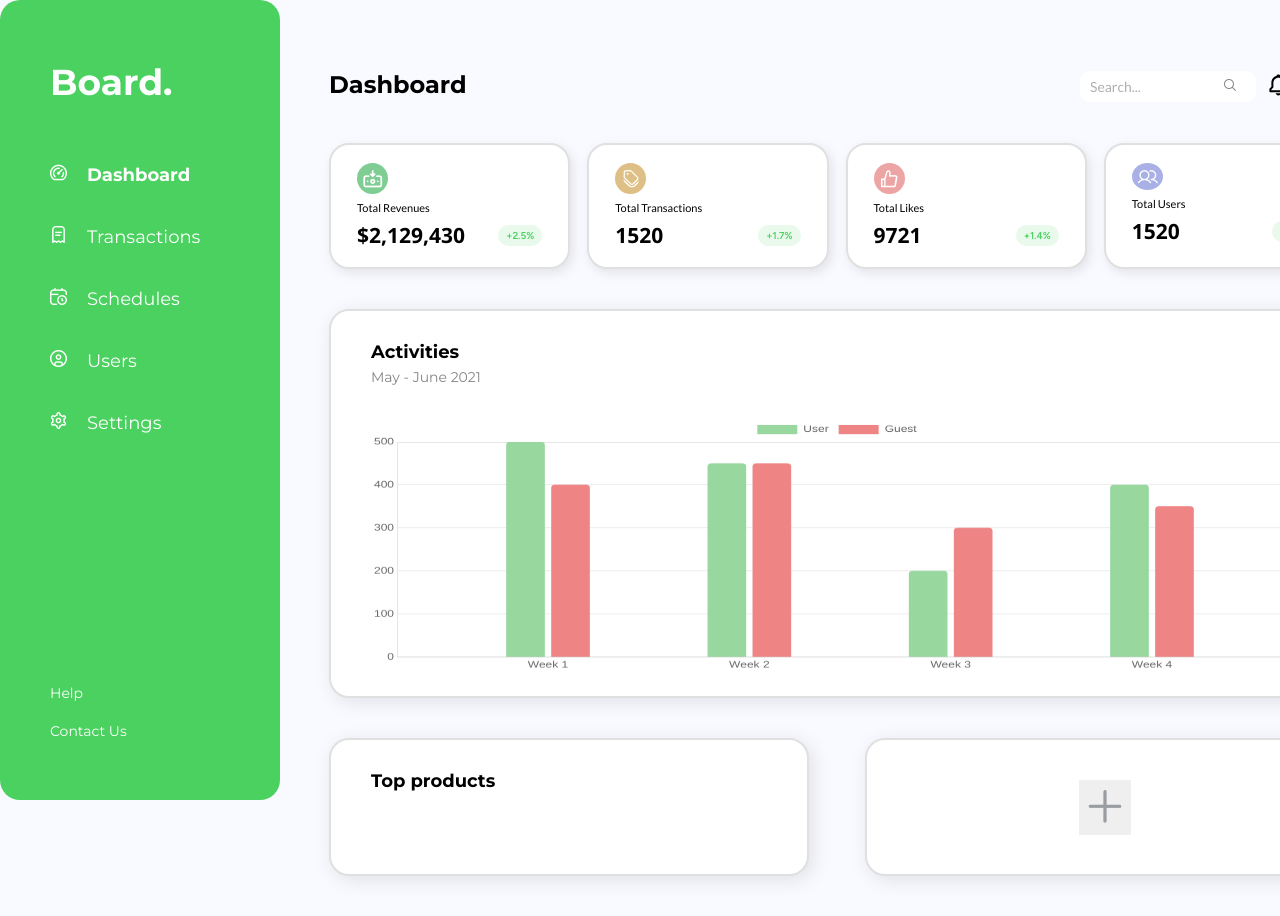
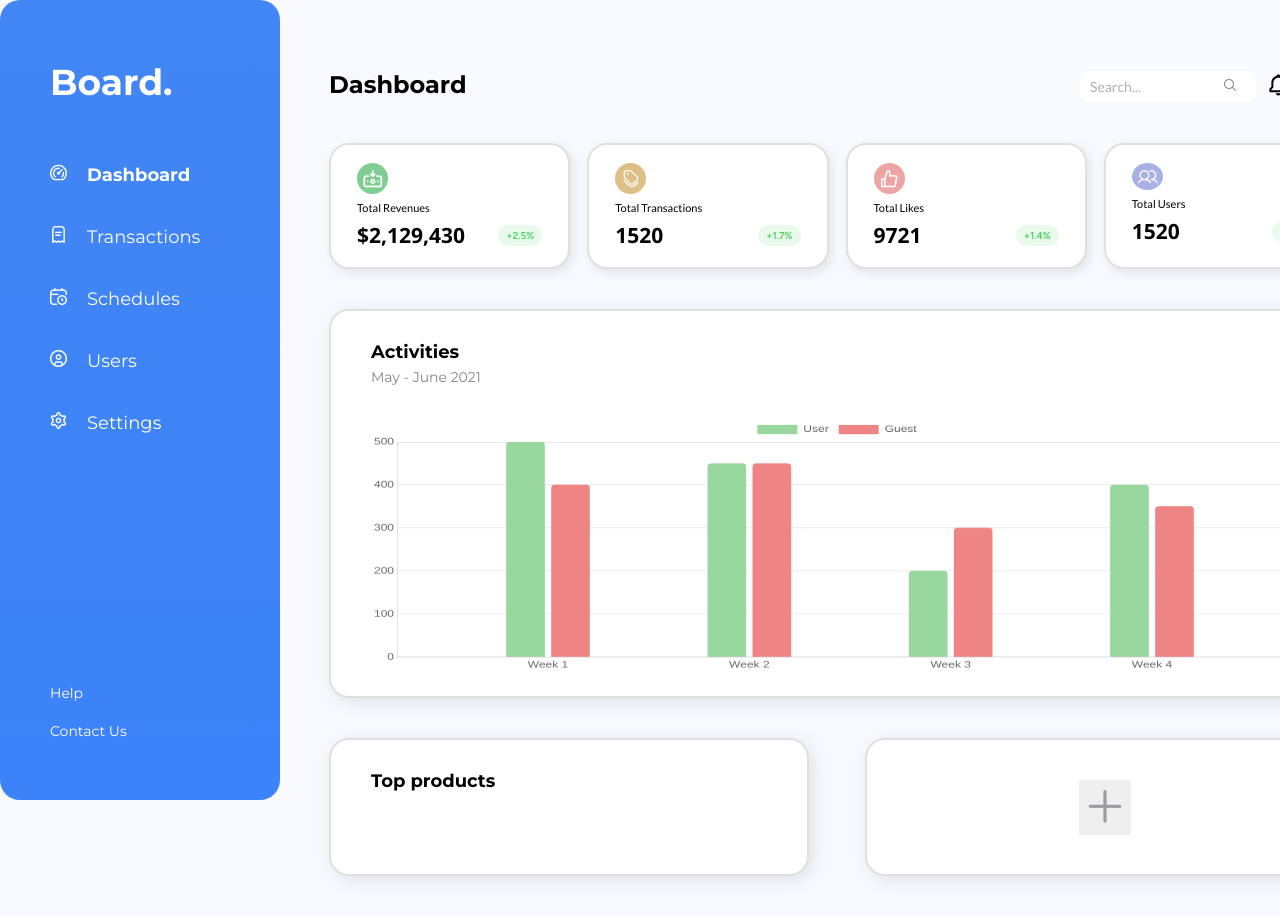
Before and after one commit to Nehapandey-dotcom/dashboard, a React (Create React App) app: page /#/Landing in a window 1280 px wide. Shown: the top 916 px of the page. Built offline with nearby package versions, Linux system fonts and the light colour scheme.

Commit message:
background chnges

```diff
--- a/src/App.css
+++ b/src/App.css
@@ -18,8 +18,7 @@ body{
 }
 /* sidebar */
 .sidebar {
-  /* background: linear-gradient(180deg, #4285F4 0%, #3C83F9 100%); */
-  background: #4AD15F;
+  background: linear-gradient(180deg, #4285F4 0%, #3C83F9 100%);
   max-width: 280px;
   width: 100%;
   min-height: 100vh;
```
